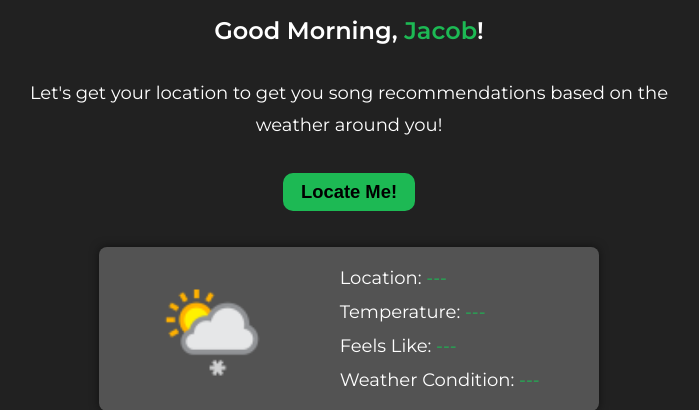
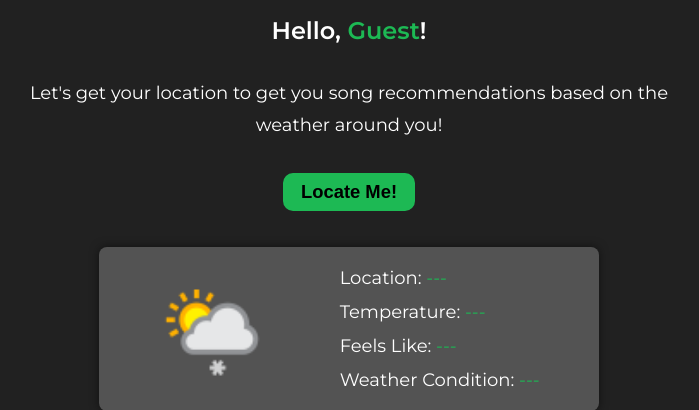
Before and after one commit to jacobnguyen-cs/SongShine, a Flask app: page / in a window 1280 px wide. Shown: the part 119-529 px from the top of the page, without its empty margins (291-990 px from the left). Run offline with Flask 3, Linux system fonts and the light colour scheme.

Commit message:
Returned user ID from Spotify API so the logged in user's username shows up

```diff
--- a/SongShineApp/server.py
+++ b/SongShineApp/server.py
@@ -19,13 +19,24 @@ client_id = os.getenv("CLIENT_ID")
 client_secret = os.getenv("CLIENT_SECRET")
 REDIRECT_URI = "http://localhost:8080/callback"
 
+# Debugging
+# print("Client ID:", os.getenv("CLIENT_ID"))
+# print("Client secret:", os.getenv("CLIENT_SECRET"))
+# print("OPENAI_API_KEY: ", os.getenv("OPENAI_API_KEY"))
+
 AUTH_URL = "https://accounts.spotify.com/authorize"
 TOKEN_URL = "https://accounts.spotify.com/api/token"
 API_BASE_URL = "https://api.spotify.com/v1"
 
 @app.route('/')
 def index():
-  return render_template('index.html')
+  if 'user_id' in session:
+    user_id = session['user_id']
+    # print("USER ID:", user_id)
+    return render_template('index.html', username=user_id)
+  else:
+    # print("IN HERE")
+    return render_template('index.html', username='Guest')
 
 @app.route('/login')
 def login():
@@ -59,9 +70,17 @@ def callback():
     response = requests.post(TOKEN_URL, data=req_body)
     token_info = response.json()
 
+    # Fetch user profile
+    headers = {
+      'Authorization' : f"Bearer {token_info['access_token']}"
+    }
+    user_response = requests.get(API_BASE_URL + '/me', headers=headers)
+    user_data = user_response.json()
+
     session['access_token'] = token_info['access_token']
     session['refresh_token'] = token_info['refresh_token']
     session['expires_at'] = datetime.now().timestamp() + token_info['expires_in']
+    session['user_id'] = user_data['id']
 
     return redirect(url_for('index'))
 
--- a/SongShineApp/static/app.js
+++ b/SongShineApp/static/app.js
@@ -1,4 +1,3 @@
-
 document.addEventListener("DOMContentLoaded", function () {
     console.log("DOMContentLoaded fired")
 
--- a/SongShineApp/templates/index.html
+++ b/SongShineApp/templates/index.html
@@ -4,8 +4,8 @@
     <meta charset="UTF-8">
     <meta http-equiv="X-UA-Compatible" content="IE=edge">
     <meta name="viewport" content="width=device-width, initial-scale=1.0">
-    <link rel="icon" type="image/png" sizes="100x100" href="../static/imgs/SongShine_logo.png">
-    <link rel="stylesheet" href="../static/style.css">
+    <link rel="icon" type="image/png" sizes="100x100" href="./static/imgs/SongShine_logo.png">
+    <link rel="stylesheet" href="./static/style.css">
     <link rel="preconnect" href="https://fonts.googleapis.com">
     <link rel="preconnect" href="https://fonts.gstatic.com" crossorigin>
     <link href="https://fonts.googleapis.com/css2?family=Inter:wght@400;600;700&family=Montserrat:wght@400;500;600&display=swap" rel="stylesheet">
@@ -14,7 +14,7 @@
 <body>
     <section class = "navbar">
         <div class = "navbar--wrapper">
-            <img src="../static/imgs/SongShine_logo.png" class = "songshine--logo" alt="SongShine logo">
+            <img src="./static/imgs/SongShine_logo.png" class = "songshine--logo" alt="SongShine logo">
             <ul class = "navbar--links">
                 <li><a href="#" class="navbar--link single about">About</a></li>
                 <li><a href="#" class="navbar--link single apis">APIs</a></li>
@@ -25,7 +25,7 @@
         </div>
     </section>
     <section class = "main">
-        <h1 class = "greetings"> Good Morning, <span class = "username">Jacob</span>!</h1>
+        <h1 class = "greetings"> Hello, <span class = "username">{{ username }}</span>!</h1>
         <div class="hero--section">
             <p class = "hero--text">Let's get your location to get you song recommendations based on the weather around you!</p>
             <button class = "hero--btn">Locate Me!</button>
@@ -54,6 +54,6 @@
             </div>
         </div>
     </section>
-    <script src = "../static/app.js"></script>
+    <script src = "./static/app.js"></script>
 </body>
 </html>
```
